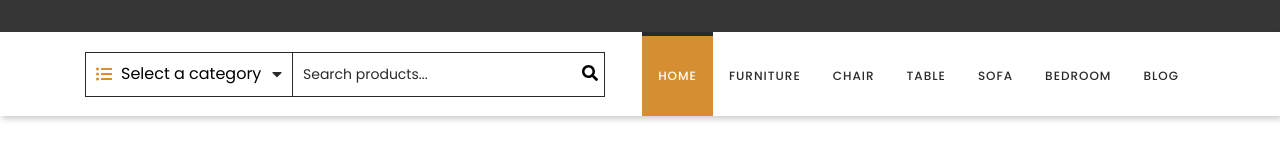
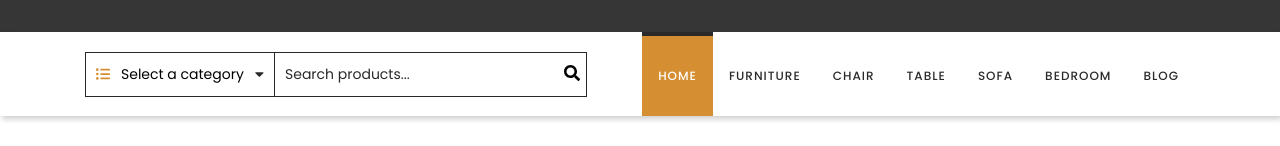
Before and after one commit to matwjablonski/wdp-2312-01, a React (Create React App) app: page / in a window 1280 px wide. Shown: the part 169-315 px from the top of the page. Built offline with nearby package versions, Linux system fonts and the light colour scheme.

Commit message:
Add completes task WDP-231201-7

```diff
--- a/src/components/features/ProductSearch/ProductSearch.js
+++ b/src/components/features/ProductSearch/ProductSearch.js
@@ -11,7 +11,9 @@ const ProductSearch = () => (
     <div className={styles.category}>
       <FontAwesomeIcon className={styles.icon} icon={faListUl} />
       <select name='' id=''>
-        <option value=''>Select a category</option>
+        <option className={styles.option} value=''>
+          Select a category
+        </option>
       </select>
       <FontAwesomeIcon className={styles.icon} icon={faCaretDown} />
     </div>
--- a/src/components/features/ProductSearch/ProductSearch.module.scss
+++ b/src/components/features/ProductSearch/ProductSearch.module.scss
@@ -11,6 +11,7 @@
     display: flex;
     align-items: center;
     position: relative;
+    font-size: 14px;
 
     .icon:first-child {
       color: $primary;
@@ -32,6 +33,7 @@
       padding: 5px 30px 5px 35px;
       position: relative;
       z-index: 1;
+      outline: none;
     }
   }
 
```
